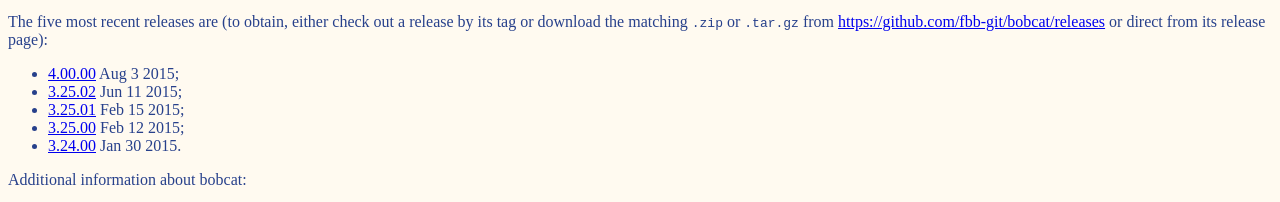
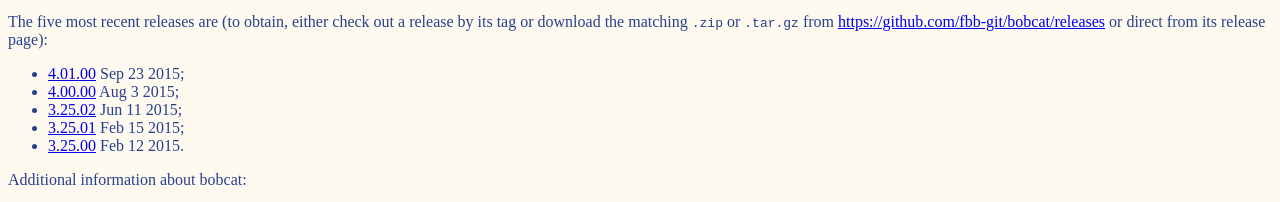
Before and after one commit to fbb-git/bobcat, a plain HTML site: page index.html in a window 1280 px wide. Shown: the part 737-939 px from the top of the page. Drawn offline with Linux system fonts and the light colour scheme.

Commit message:
updated the 'update' script

```diff
--- a/index.html
+++ b/index.html
@@ -33,6 +33,8 @@ by its tag or download the matching <code>.zip</code> or <code>.tar.gz</code> fr
 release page):
 <p>
 <ul>
+        <li> <a href="https://github.com/fbb-git/bobcat/releases/tag/4.01.00">4.01.00</a>
+Sep 23 2015;
         <li> <a href="https://github.com/fbb-git/bobcat/releases/tag/4.00.00">4.00.00</a>
 Aug 3 2015;
         <li> <a href="https://github.com/fbb-git/bobcat/releases/tag/3.25.02">3.25.02</a>
@@ -40,9 +42,7 @@ Jun 11 2015;
         <li> <a href="https://github.com/fbb-git/bobcat/releases/tag/3.25.01">3.25.01</a>
 Feb 15 2015;
         <li> <a href="https://github.com/fbb-git/bobcat/releases/tag/3.25.00">3.25.00</a>
-Feb 12 2015;
-        <li> <a href="https://github.com/fbb-git/bobcat/releases/tag/3.24.00">3.24.00</a>
-Jan 30 2015.
+Feb 12 2015.
         </ul>
 
 <p>
```
Also changed, not shown: 1 other file.
